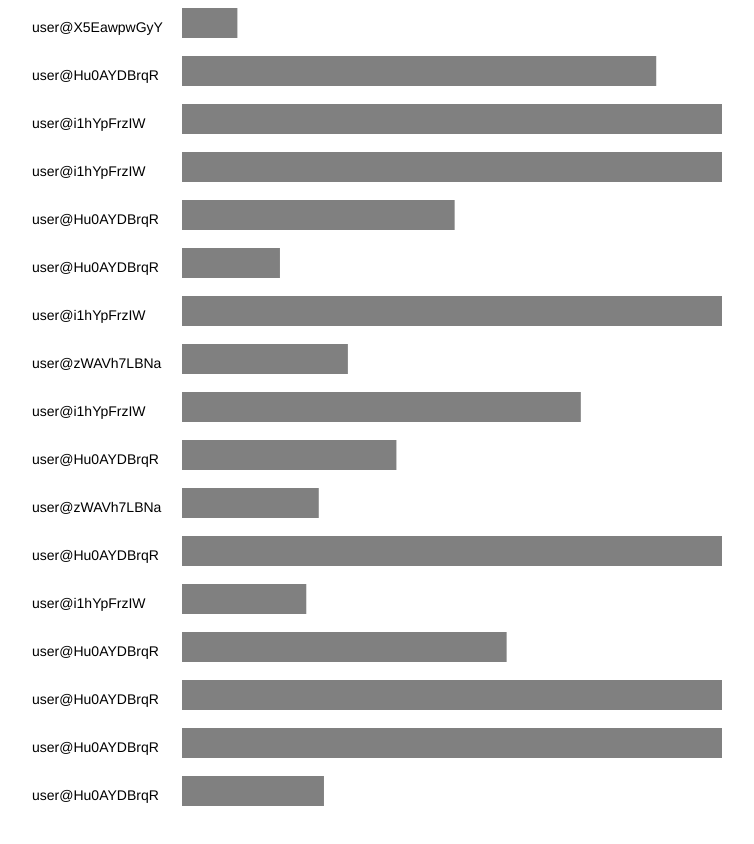
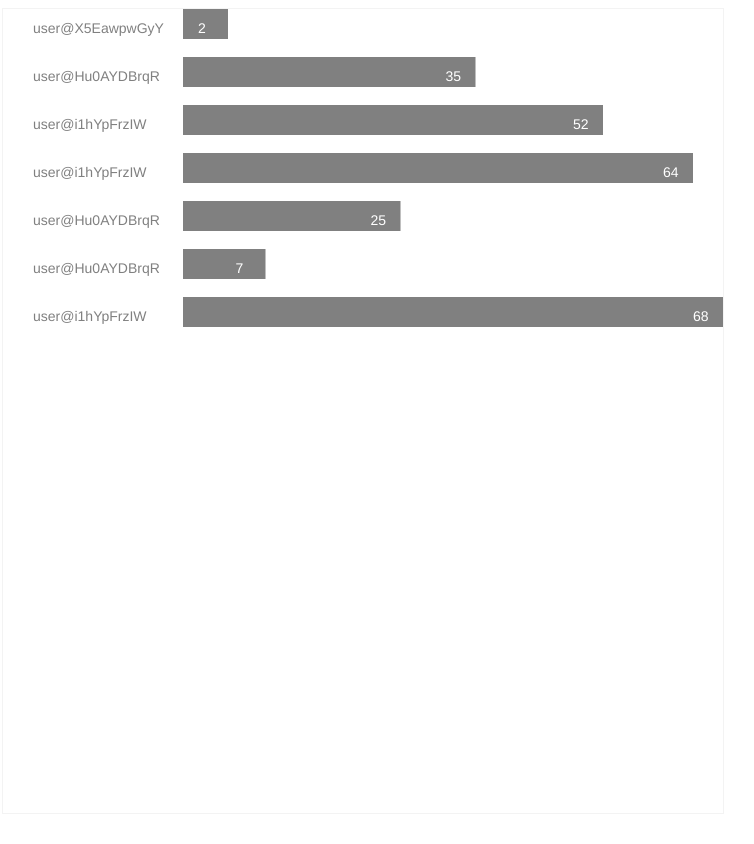
Before and after one commit to DWu39/crowdsourced-datavis, a plain HTML site: page log.html in a window 1280 px wide. Shown: the whole page, without its empty margins (6-760 px from the left). After the commit the page ends 822 px from the top, so only its background shows below. Drawn offline with Linux system fonts and the light colour scheme.

Commit message:
stable version

```diff
--- a/log.html
+++ b/log.html
@@ -4,18 +4,31 @@
     <meta charset="utf-8">
     <script src="d3.v3.min.js"></script>
     <style>
-        rect.highlight {
-            fill: blue;
+        .user-name, .msg-length {
+            font-family: 'Helvetica';
+            font-size: 14px;
         }
 
-        #canvas {
-            overflow: auto;
+        div {
+            display: inline-block;
+            border: 1px solid #f3f3f3;
+        }
+
+        #display {
+            position: fixed;
+            margin: 30px;
+            width: 640px;
+            height: 500px;
+            font-family: 'Helvetica';
+            font-size: 14px;
         }
     </style>
 </head>
 <body>
     <!-- The SVG element will go in here -->
-    <div id="canvas"></div>
+    <div id='canvas'></div>
+
+    <div id='display'></div>
 
     <script>
         // ------------- GLOBAL PARAMETERS ------------- //
@@ -39,31 +52,25 @@
                           .append('svg')
                           .attr('width', width).attr('height', height);
 
-        var users = {} // index of messages: [userId] -> array of messages
+        var users = {} // users to colors
 
 
         // ------------- GRAPH PARAMETERS ------------- //
-        // TODO: find better way to initialize graph axes
-        var longestMsgLength = 5; // longest message in dataset
+        var color = d3.scale.category20(); // color picker
+
+        var longestMsgLength = null; // longest message in viewmodel
 
         var xScale = d3.scale.linear()
                        .domain([0, longestMsgLength])
-                       .range([padding, width - padding]);
+                       .range([padding, width - padding - offset]);
 
-        var xAxis = d3.svg.axis().orient('bottom').scale(xScale);
 
-        var color = d3.scale.category20(); // color picker
-
-        // plot.append("g")
-        //          .attr("class", "x-axis")
-        //          .attr("transform", "translate(0," + (height - padding) + ")")
-        //          .call(xAxis);
+        // ------------- DISPLAY PARAMETERS ------------- //
+        var display = d3.select('#display');
 
 
         // ------------- LOAD DATA ------------- //
         d3.csv('communication.csv', function(data) {
-
-            // data = data.splice(0, 140);
 
             // filter for only messages
             dataset = data.filter(function(d) {
@@ -84,6 +91,7 @@
                 var nextBatch = dataset.slice(0, Math.floor(buffer_size*Math.random()) + 1);
 
                 // add new messages to index
+                // TODO: don't actually need to store messages themselves?
                 nextBatch.forEach(function(d) {
                     if (users[d['userId']]) {
                         users[d['userId']]['messages'].push(d['message']['comment']['text']);
@@ -103,14 +111,13 @@
 
                 // adjust scale, axes, and bars
                 if (maxInNextBatch > longestMsgLength) {
+                    console.log(maxInNextBatch);
                     longestMsgLength = maxInNextBatch;
                     xScale.domain([0, longestMsgLength]);
-                    xAxis = d3.svg.axis().orient('bottom').scale(xScale);
-                    plot.select('.x-axis')
-                             .transition().duration(1000).ease("sin-in-out")
-                             .call(xAxis);
+                    console.log(xScale(maxInNextBatch));
                 }
 
+                // adjust viewmodel and remove new messages from dataset
                 model = model.concat(nextBatch);
                 dataset = dataset.slice(nextBatch.length);
 
@@ -120,68 +127,83 @@
                     plot.attr('height', totalBarHeight);
                 }
 
-                // join new data
+
+                // ------------- ADD ELEMENTS ------------- //
+
+                // TODO: combine rect and text into a g?
+                // append new message bars to plot
                 var rects = plot.selectAll('rect').data(model);
 
-                // TODO: update old data
-                // rects.style('fill', 'red');
-
-                // TODO: combine rect and text into a g?
-                // append new messages to plot
                 rects.enter()
                      .append('rect')
                      .style('fill', 'grey')
                      .attr('x', offset + xScale(0))
                      .attr('y', function(d, i) { return i*barSpacing; })
                      .attr('height', barWidth)
+                     .on('mouseover', function(d) { console.log(d['userId']); });
+
+                // update + enter: normalize bar lengths
+                rects.transition().duration(750)
                     .attr('width', function(d) {
-                        // TODO: Why is this going all the way to the end?
                         return xScale(d['message']['comment']['text'].length);
-                    })
-                    // .attr('data-user', function(d) { return d['userId']; })
-                    .attr('fill-opacity', 0)
-                    .transition().duration(1000).attr('fill-opacity', 1);
+                    });
 
-                // include userIds with messages
-                plot.selectAll('text').data(model).enter()
+                // append userIds before message bars
+                var userNames = plot.selectAll('text.user-name').data(model);
+
+                userNames.enter()
                     .append('text')
                         .text(function(d) { return d['userId'] })
                         .attr('x', padding)
                         .attr('y', function(d, i) { return i*barSpacing + barSpacing/2; })
                         .attr('text-anchor', 'left')
-                    .attr('font-family', 'Helvetica')
-                    .attr('font-size', '14px')
-                    .attr('fill-opacity', 0)
-                    .transition().duration(1000).attr('fill-opacity', 1);
+                        .attr('fill', 'grey')
+                        .classed('user-name', true);
 
-                // include message lengths with each bar
-                plot.selectAll('text').data(model).enter()
+                // append message lengths to end of bars
+                var msgLengths = plot.selectAll('text.msg-length').data(model);
+
+                msgLengths.enter()
                     .append('text')
                         .text(function(d) { return d['message']['comment']['text'].length; })
-                    .attr('x', function(d) { return xScale(d['message']['comment']['text'].length); })
                         .attr('y', function(d, i) { return i*barSpacing + barSpacing/2; })
-                    .attr('text-anchor', 'left')
-                    .attr('font-family', 'Helvetica')
-                    .attr('font-size', '14px')
-                    .attr('fill-opacity', 0)
-                    .transition().duration(1000).attr('fill-opacity', 1);
+                        .attr('text-anchor', 'right')
+                        .attr('fill', 'white')
+                        .classed('msg-length', true);
 
+                // update + enter: adjust number placement as scale changes
+                msgLengths.transition().duration(750)
+                    .attr('x', function(d) {
+                        return offset + xScale(d['message']['comment']['text'].length);
+                    });
+
+                // bind events to bars
                 rects.on('mouseover', function(thisData) {
+                    // highlight other bars with same userId
                     rects.filter(function(d) { return d['userId'] === thisData['userId']; })
-                         .style('fill', function() { return users[thisData['userId']]['color']; });
+                         .style('fill', users[thisData['userId']]['color']);
+                    // highlight names as well
+                    userNames.filter(function(d) { return d['userId'] === thisData['userId']; })
+                         .style('fill', users[thisData['userId']]['color']);
+
+                    // update display
+                    display.text(function() { return thisData['message']['comment']['text']; })
                 });
 
                 rects.on('mouseout', function(thisData) {
                     rects.filter(function(d) { return d['userId'] === thisData['userId']; })
                          .style('fill', 'grey');
+                    userNames.filter(function(d) { return d['userId'] === thisData['userId']; })
+                         .style('fill', 'grey');
                 })
+
 
                 // terminate stream if no more messages
                 if (!(dataset.length > 0)) {
                     clearInterval(stream);
                     console.log('no more messages!');
                 }
-            },1000);
+            }, 2000);
         });
     </script>
 </body>
```
Lines whose indentation alone changed are shown as unchanged.
